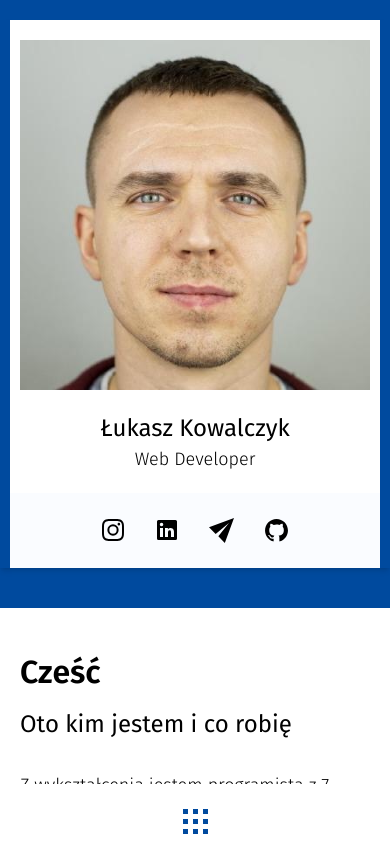
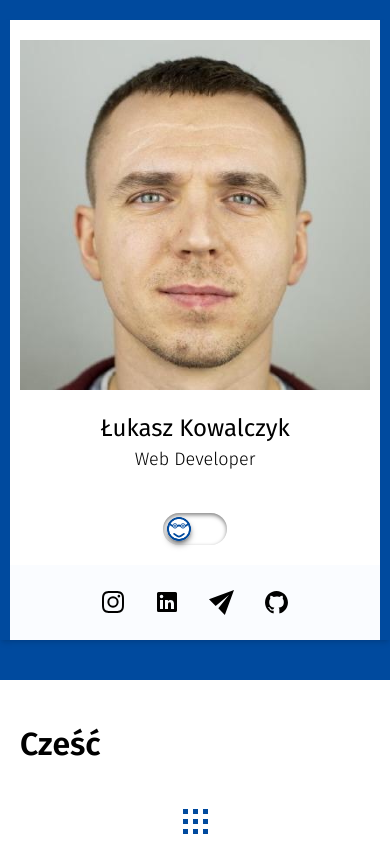
Before and after one commit to LukeKow/lukasz.kowalczyk.web.dev, a React (Vite) app: page / in a window 390 px wide. Shown: the top 842 px of the page. Built offline with nearby package versions, Linux system fonts and the light colour scheme.

Commit message:
add theme toggle to mobile

```diff
--- a/src/Home.tsx
+++ b/src/Home.tsx
@@ -15,6 +15,8 @@ import happyMe from "./assets/images/me.jpeg";
 
 import { useState } from "react";
 import { FunContext } from "./funContext";
+import { Toggle } from "./components/bottomBar/components/toggle/Toggle";
+import { bottomBarThemeMap } from "./components/bottomBar/BottomBarTypes";
 
 const mainSkills = ["React", "CSS", "Typescript", "VUE", "Javascript"];
 const librariesUsed = [
@@ -58,6 +60,12 @@ function App() {
                   fontType="body"
                   textCustomStyle="text-center"
                 />
+                <div className="text-blue-700 w-fit ml-auto mr-auto mt-10 md:hidden">
+                  <Toggle
+                    onToggle={setFunContext}
+                    toggleTheme={bottomBarThemeMap["white"]}
+                  />
+                </div>
               </div>
             </div>
             <div className="flex py-5 px-5 gap-5 bg-blue-100 w-full justify-center [&>a]:rounded-xs [&>a]:p-[5px]">
```
